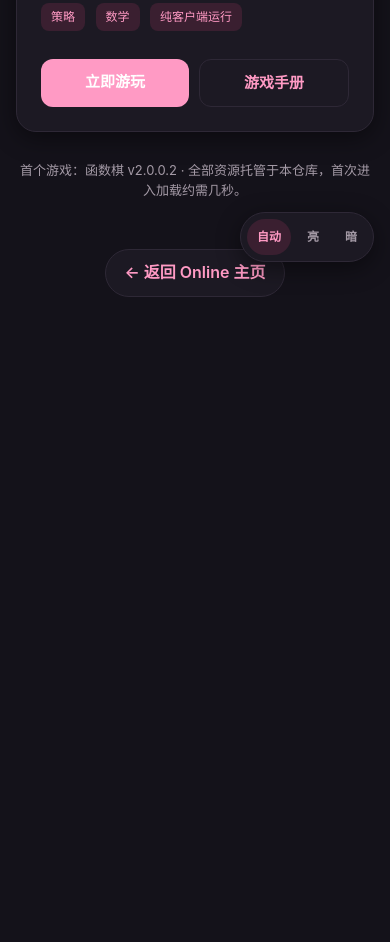
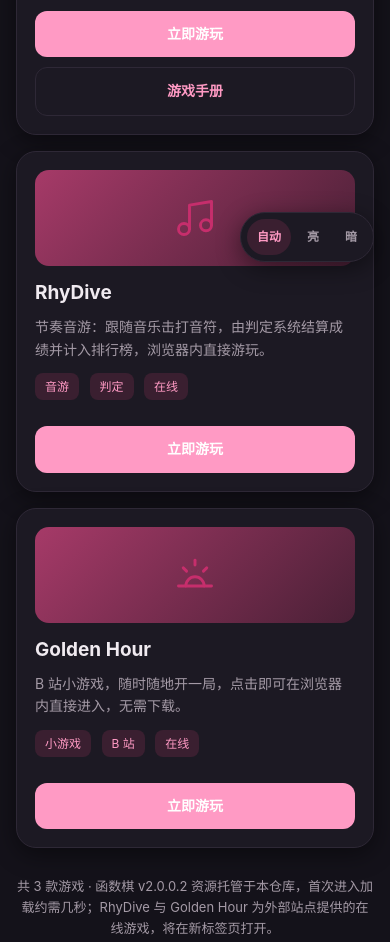
Before and after one commit to MeowRC/meowrc.github.io, a plain HTML site: page online/game/index.html in a window 390 px wide. Shown: the part 566-1508 px from the top of the page. Before the commit the page ends 927 px from the top, so only its background shows below. Drawn offline with Linux system fonts and the light colour scheme.

Commit message:
feat: 游戏页新增 RhyDive 与 Golden Hour 两款外链游戏
- 按现有 .card 结构追加两张卡片：SVG 封面图标、标题、描述、标签、
  立即游玩按钮，视觉与函数棋条目一致
- RhyDive（https://sta.lunprin.com/?app=rhydive）：节奏音游，标签 音游/判定/在线
- Golden Hour（https://www.bilibili.com/toy/golden-hour/index.html）：
  B 站小游戏，标签 小游戏/B 站/在线
- 外链统一 target=_blank + rel=noopener noreferrer
- 新增 @media (max-width:520px)：单列间距收紧、卡片 padding 18px、
  封面 96px、按钮纵向堆叠；@media (max-width:360px) 进一步压缩并保证
  可点区域 >=44px
- note 文案由“首个游戏”改为“共 3 款游戏”，说明两款为外部站点在线游戏
- 验证：audit 718/0、iOS 165/0、Android 100/0、光效 102/0、v8.4 46/0；
  492px 窄视口实测单列、cardPadding 18px、thumb 96px、btnDir column、
  scrollWidth==clientWidth 且无元素溢出；桌面三卡片等高对齐

```diff
--- a/online/game/index.html
+++ b/online/game/index.html
@@ -155,6 +155,25 @@
   @media (max-width:520px){.game-topnav{gap:10px}
     .game-topnav-links a{padding:5px 9px;font-size:.8rem}}
   html[data-legacy="1"] .game-topnav-links a{background:#fff;color:#c62e6c;border-color:#ffe1ef}
+
+  /* v9.1 移动端：单列卡片 + 紧凑封面与按钮，减少首屏滚动距离 */
+  @media (max-width:520px){
+    .grid{gap:16px}
+    .card{padding:18px}
+    .thumb{height:96px;margin-bottom:12px}
+    .thumb svg{width:44px;height:44px}
+    .card h2{font-size:19px}
+    .card p{font-size:14px}
+    .tags{margin:12px 0}
+    .btns{flex-direction:column}
+    .btn{padding:12px 14px;font-size:14px}
+  }
+  /* 极窄屏（iPhone SE 等）进一步压缩，保证按钮可点区域不小于 44px */
+  @media (max-width:360px){
+    .card{padding:16px}
+    .thumb{height:84px}
+    .btn{min-height:44px;line-height:20px}
+  }
 </style>
 <link rel="stylesheet" href="../../assets/glow-fx.css">
 <link rel="stylesheet" href="../../assets/compat-android7.css">
@@ -202,9 +221,37 @@
         <a class="btn btn-ghost" href="hanshuqi/%E5%87%BD%E6%95%B0%E6%A3%8B%E5%AE%8C%E6%95%B4%E6%B8%B8%E6%88%8F%E6%89%8B%E5%86%8C.txt">游戏手册</a>
       </div>
     </article>
+
+    <article class="card">
+      <div class="thumb" aria-hidden="true"><svg viewBox="0 0 24 24" width="56" height="56" fill="none" stroke="#c62e6c" stroke-width="1.6" stroke-linecap="round" stroke-linejoin="round"><path d="M9 18V5l12-2v13"/><circle cx="6" cy="18" r="3"/><circle cx="18" cy="16" r="3"/></svg></div>
+      <h2>RhyDive</h2>
+      <p>节奏音游：跟随音乐击打音符，由判定系统结算成绩并计入排行榜，浏览器内直接游玩。</p>
+      <div class="tags">
+        <span class="tag">音游</span>
+        <span class="tag">判定</span>
+        <span class="tag">在线</span>
+      </div>
+      <div class="btns">
+        <a class="btn btn-primary" href="https://sta.lunprin.com/?app=rhydive" target="_blank" rel="noopener noreferrer">立即游玩</a>
+      </div>
+    </article>
+
+    <article class="card">
+      <div class="thumb" aria-hidden="true"><svg viewBox="0 0 24 24" width="56" height="56" fill="none" stroke="#c62e6c" stroke-width="1.6" stroke-linecap="round" stroke-linejoin="round"><path d="M3 18h18"/><path d="M7 18a5 5 0 0 1 10 0"/><path d="M12 4v2.5"/><path d="M5.6 8.1l1.8 1.8"/><path d="M18.4 8.1L16.6 9.9"/></svg></div>
+      <h2>Golden Hour</h2>
+      <p>B 站小游戏，随时随地开一局，点击即可在浏览器内直接进入，无需下载。</p>
+      <div class="tags">
+        <span class="tag">小游戏</span>
+        <span class="tag">B 站</span>
+        <span class="tag">在线</span>
+      </div>
+      <div class="btns">
+        <a class="btn btn-primary" href="https://www.bilibili.com/toy/golden-hour/index.html" target="_blank" rel="noopener noreferrer">立即游玩</a>
+      </div>
+    </article>
   </main>
 
-  <p class="note">首个游戏：函数棋 v2.0.0.2 · 全部资源托管于本仓库，首次进入加载约需几秒。</p>
+  <p class="note">共 3 款游戏 · 函数棋 v2.0.0.2 资源托管于本仓库，首次进入加载约需几秒；RhyDive 与 Golden Hour 为外部站点提供的在线游戏，将在新标签页打开。</p>
 
   <div class="foot">
     <a class="back" href="/online/">← 返回 Online 主页</a>
```
